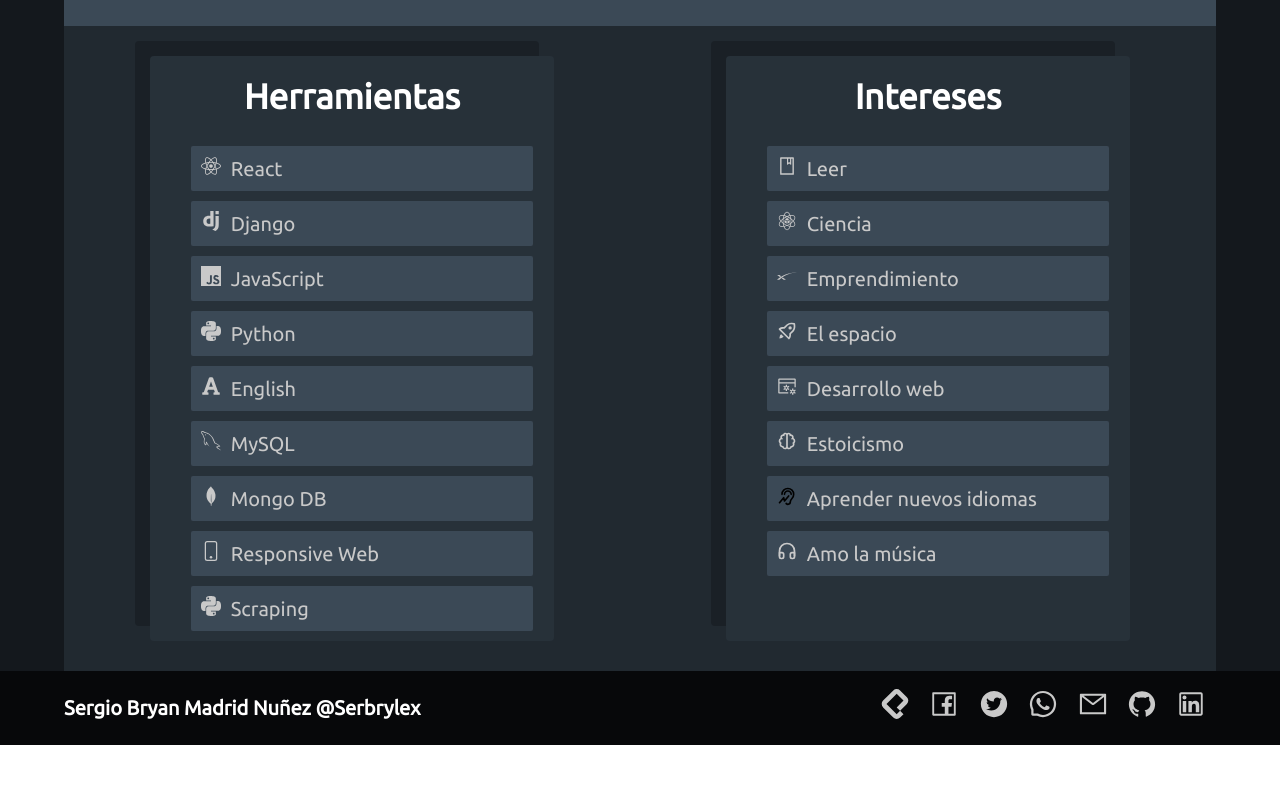
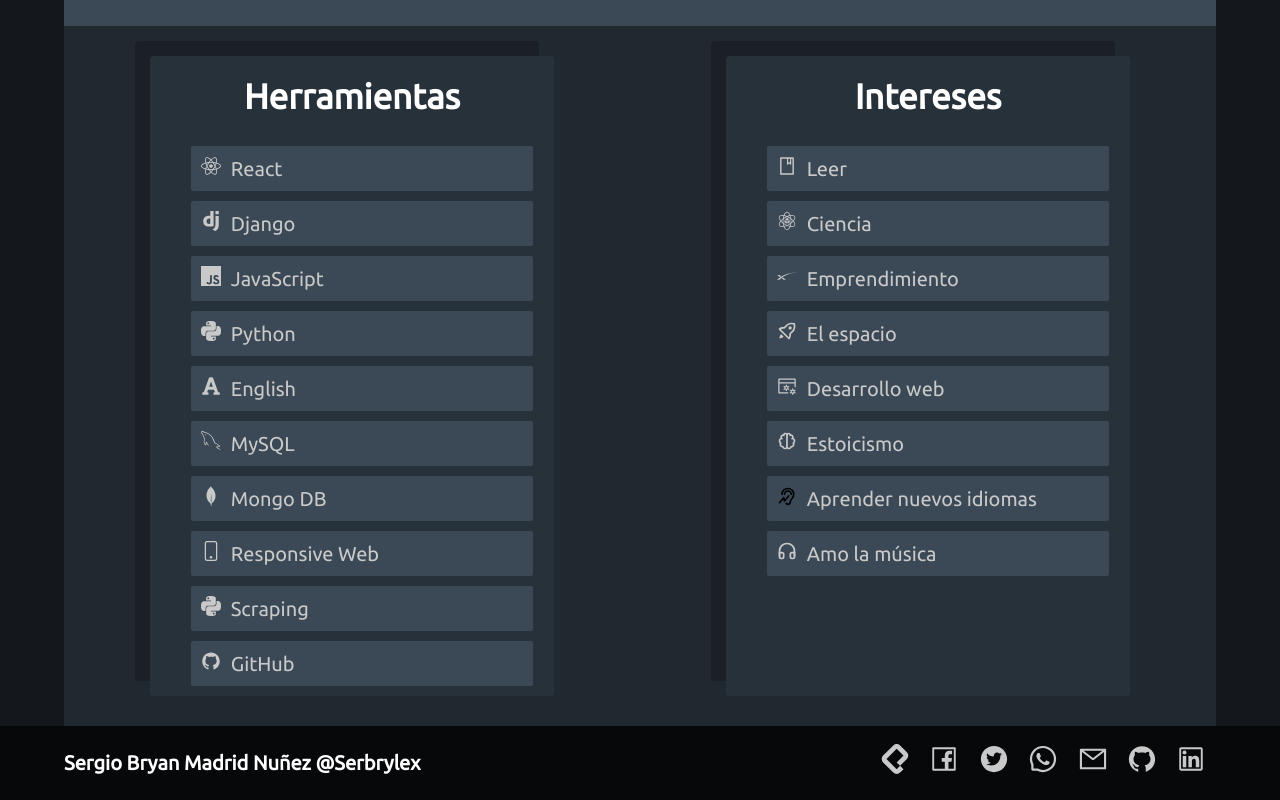
Before and after one commit to Serbrylex/Portfolio-frontend, a React (Create React App) app: page / in a window 1280 px wide. Shown: the part 2860-3660 px from the top of the page. Before the commit the page ends 3605 px from the top, so only its background shows below. Built offline with nearby package versions, Linux system fonts and the light colour scheme.

Commit message:
Add github to herramientas xd

```diff
--- a/src/containers/Home/index.js
+++ b/src/containers/Home/index.js
@@ -29,8 +29,7 @@ import { SiDjango, SiJavascript, SiPython, SiMongodb, SiSpacex } from 'react-ico
 import { GrMysql, GrAssistListening } from 'react-icons/gr'
 import { BsPhone } from 'react-icons/bs'
 import { FaFont } from 'react-icons/fa'
-
-import { AiOutlineBook } from 'react-icons/ai'
+import { AiOutlineBook, AiOutlineGithub } from 'react-icons/ai'
 import { GiMaterialsScience } from 'react-icons/gi'
 import { BiRocket, BiBrain } from 'react-icons/bi'
 import { VscServerProcess } from 'react-icons/vsc'
@@ -204,6 +203,12 @@ const Home = ({ url }) => {
 									</IconContainer>
 									Scraping
 								</LastSectionList>
+								<LastSectionList>
+									<IconContainer>
+										<AiOutlineGithub />
+									</IconContainer>
+									GitHub
+								</LastSectionList>
 							</LastSectionContainerContent>
 						</LastSectionContainer>
 						<LastSectionContainer>
```
